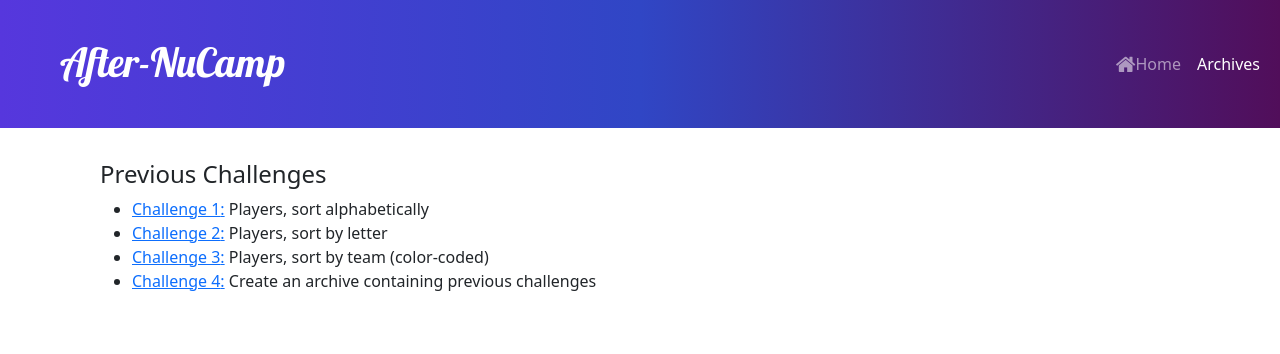
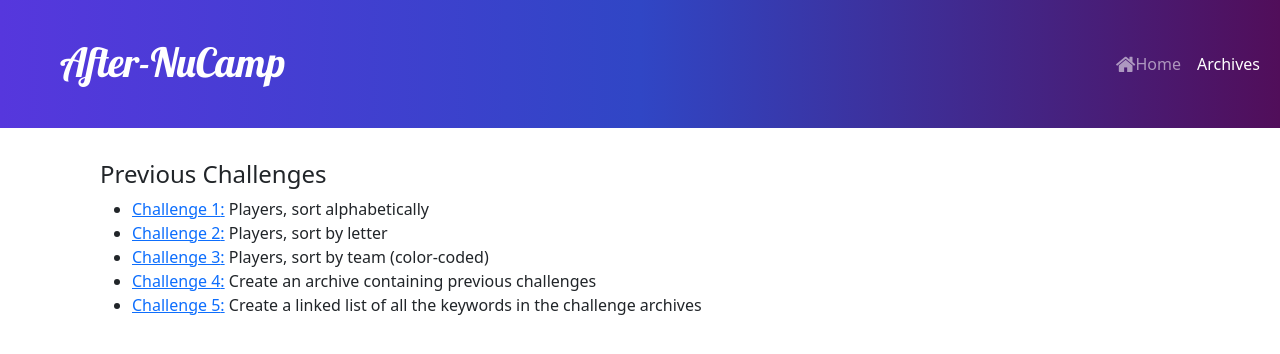
Before and after one commit to mrdeangray/after-nucamp-week2, a React (Create React App) app: page /challenge4 in a window 1280 px wide. Shown: the top 354 px of the page. Built offline with nearby package versions, Linux system fonts and the light colour scheme.

Commit message:
Challenge 5 instructions

```diff
--- a/src/data/archives.js
+++ b/src/data/archives.js
@@ -2,7 +2,8 @@ const previousChallengeList = [
     {
         title: "Challenge 1",
         location: '/challenge1',
-        description: 'Players, sort alphabetically'
+        description: 'Players, sort alphabetically',
+        keywords: ['sort', 'reduce', 'useState', 'useEffect']
     }, {
         title: "Challenge 2",
         location: '/challenge2',
@@ -12,13 +13,21 @@ const previousChallengeList = [
     }, {
         title: "Challenge 3",
         location: '/challenge3',
-        description: 'Players, sort by team (color-coded)'
+        description: 'Players, sort by team (color-coded)',
+        keywords: ['sort', 'reduce', 'useState', 'useEffect']
     }, {
         title: "Challenge 4",
         location: '/challenge4',
         description: 'Create an archive containing previous challenges',
         keywords: ['map']
-    }
+    },{
+        title: "Challenge 5",
+        location: '/challenge5',
+        description: 'Create a linked list of all the keywords in the challenge archives',
+        keywords: ['map']
+    },
+
+
 ]
 
 export default previousChallengeList;
```
Also changed, not shown: src/components/Challenge5.js (added, +20 -0 lines).
